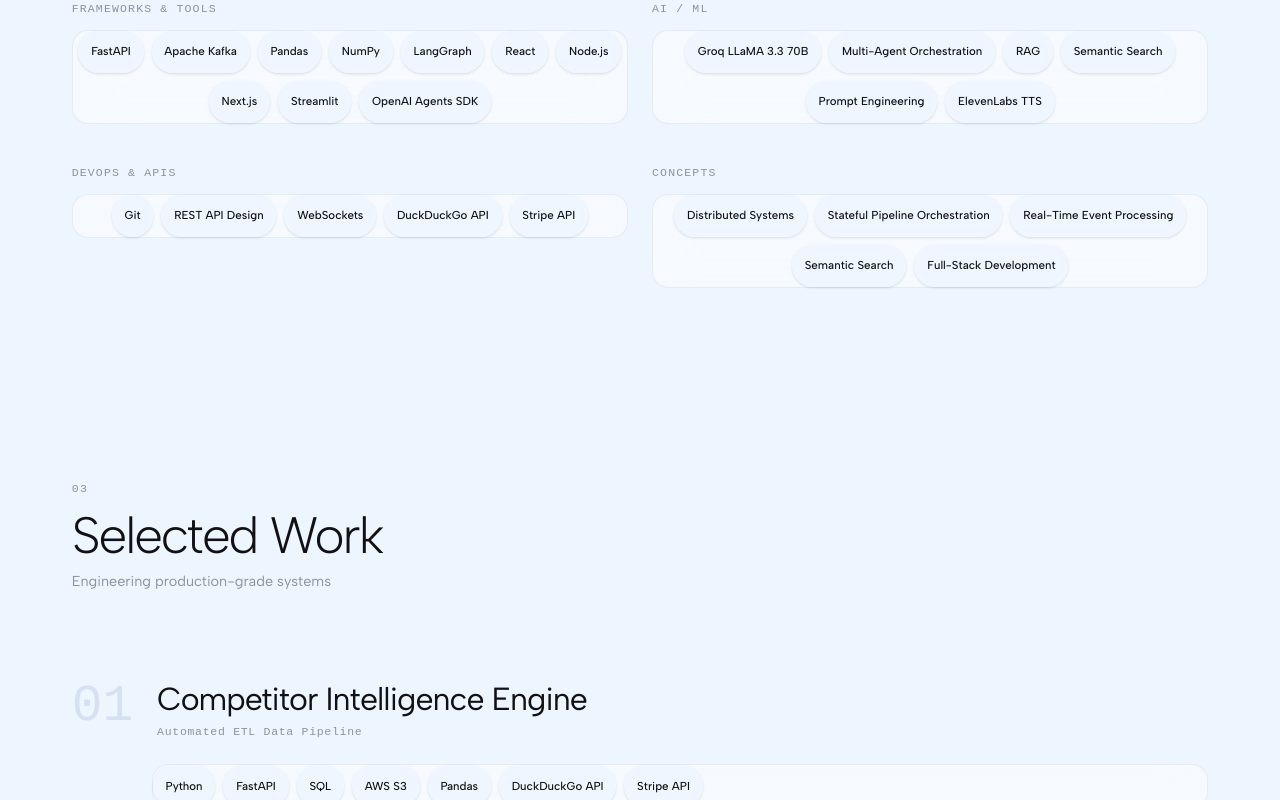
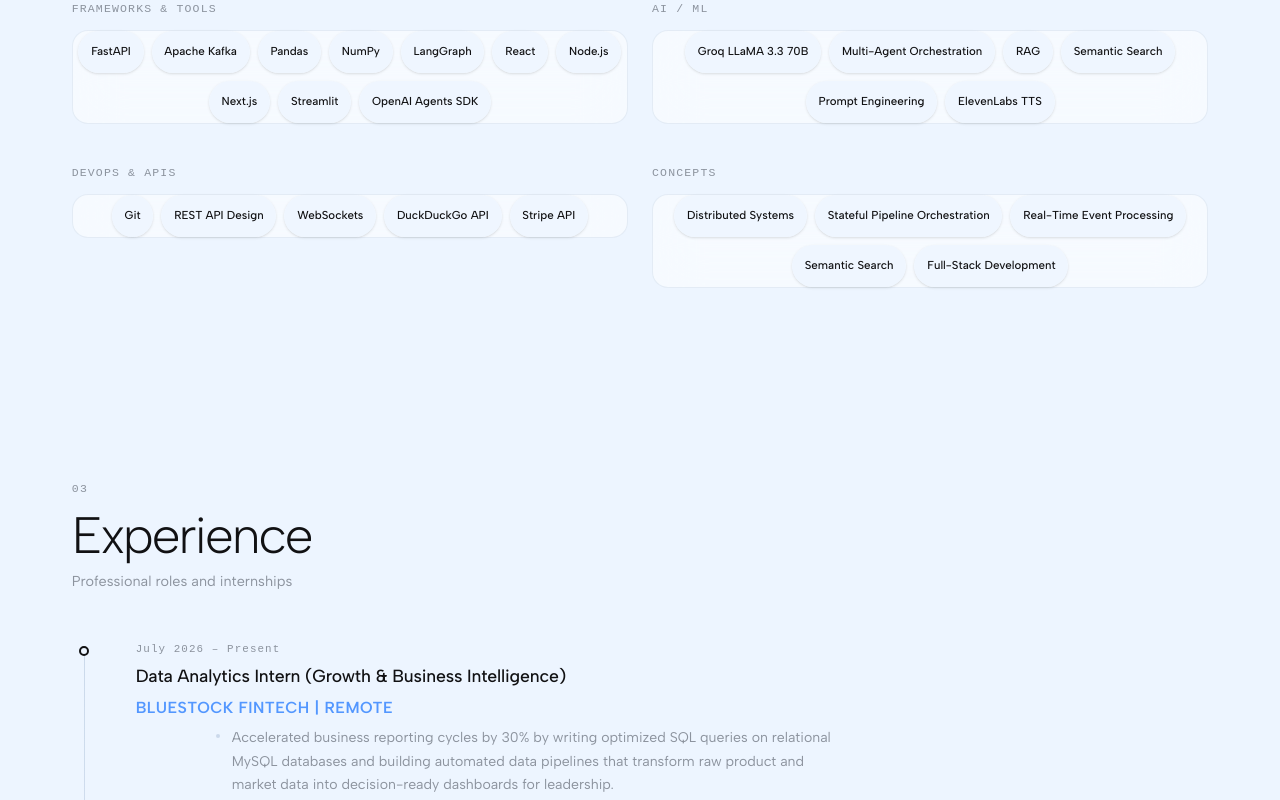
Before and after one commit to kanglesoham11-code/portfolio_2, a Next.js app: page / in a window 1280 px wide. Shown: the part 2000-2800 px from the top of the page. Built offline with nearby package versions, Linux system fonts and the light colour scheme; a web font is replaced by a local one.

Commit message:
fix: make nav dock text visible in dark mode, add experience section formatting

```diff
--- a/app/page.tsx
+++ b/app/page.tsx
@@ -4,6 +4,7 @@
 import { MiniSoham } from "@/components/mini-soham";
 import { AboutSection } from "@/components/about-section";
 import { SkillsSection } from "@/components/skills-section";
+import { ExperienceSection } from "@/components/experience-section";
 import { ProjectsSection } from "@/components/projects-section";
 import { AchievementsSection } from "@/components/achievements-section";
 import { EducationSection } from "@/components/education-section";
@@ -18,6 +19,7 @@
       <NavDock />
       <AboutSection />
       <SkillsSection />
+      <ExperienceSection />
       <ProjectsSection />
       <AchievementsSection />
       <EducationSection />
--- a/components/achievements-section.tsx
+++ b/components/achievements-section.tsx
@@ -34,7 +34,7 @@
   return (
     <section id="journey" className="portfolio-section">
       <SectionHeader
-        number="04"
+        number="05"
         title="Achievements"
         subtitle="Recognition and milestones"
       />
--- a/components/certificates-section.tsx
+++ b/components/certificates-section.tsx
@@ -19,7 +19,7 @@
 
   return (
     <section id="certificates" className="portfolio-section pb-16 md:pb-24">
-      <SectionHeader number="06" title="Certificates" />
+      <SectionHeader number="07" title="Certificates" subtitle="Continuous Learning & Credentials" />
 
       <div className="mt-12 md:mt-16 w-full max-w-[100vw] overflow-hidden">
         <InfiniteSlider speed={60} speedOnHover={20} gap={24}>
--- a/components/contact-section.tsx
+++ b/components/contact-section.tsx
@@ -6,7 +6,7 @@
   return (
     <section id="contact" className="portfolio-section contact-section">
       <ScrollReveal>
-        <p className="contact__label">06 — CONNECT</p>
+        <p className="contact__label">08 — CONNECT</p>
         <h2 className="contact__heading">
           Let&rsquo;s build
           <br />
--- a/components/education-section.tsx
+++ b/components/education-section.tsx
@@ -15,7 +15,7 @@
 export function EducationSection() {
   return (
     <section className="portfolio-section">
-      <SectionHeader number="05" title="Education" />
+      <SectionHeader number="06" title="Education" />
 
       <ScrollReveal className="edu-card">
         <div className="edu-card__header">
--- /dev/null
+++ b/components/experience-section.tsx
@@ -0,0 +1,64 @@
+"use client";
+
+import { ScrollReveal } from "./scroll-reveal";
+import { SectionHeader } from "./section-header";
+
+const EXPERIENCE = [
+  {
+    year: "July 2026 – Present",
+    title: "Data Analytics Intern (Growth & Business Intelligence)",
+    company: "Bluestock Fintech | Remote",
+    points: [
+      "Accelerated business reporting cycles by 30% by writing optimized SQL queries on relational MySQL databases and building automated data pipelines that transform raw product and market data into decision-ready dashboards for leadership.",
+      "Analyzing customer behavior and campaign performance across digital channels in a live fintech environment — tracking KPIs, uncovering insights, and recommending optimizations that improved funnel conversion visibility by 25%.",
+      "Collaborating with product, marketing, and analytics teams in Agile; documenting clean, reproducible analyses in Advanced Excel / Google Sheets with Git version control.",
+    ],
+  },
+  {
+    year: "May 15, 2026 – Aug. 15, 2026",
+    title: "Open Source Contributor Intern",
+    company: "GirlScript Summer of Code (GSSoC) | Remote",
+    points: [
+      "Shipping merged pull requests in one of India’s largest open-source programs — building data-driven dashboard and analytics features for web platforms used by 10,000+ community users, validated through maintainer code reviews.",
+      "Performing funnel and user-journey analysis on contributor onboarding flows; proposed UX and documentation optimizations that improved new-user activation across production codebases (JavaScript, PHP, SQL, Git/GitHub).",
+    ],
+  },
+  {
+    year: "Apr. 2026 – May 2026",
+    title: "Product Growth & Analytics Intern",
+    company: "inAmigos Foundation | Remote",
+    points: [
+      "Delivered a 40% lift in platform engagement and 99.9% service reliability for a live SaaS product serving real customers by running A/B tests, funnel optimization, and customer behavior analysis across the full product lifecycle.",
+      "Built performance reports and dashboards for leadership using SQL (PostgreSQL/MySQL), Excel/Google Sheets, and interactive front ends (HTML, CSS, JavaScript, AJAX), tracking KPIs across customer segments and digital channels.",
+      "Conducted competitor benchmarking and market research to identify emerging opportunities; partnered cross-functionally with product, marketing, and engineering in a fast-paced Agile/Scrum environment with a strong bias for action.",
+    ],
+  },
+];
+
+export function ExperienceSection() {
+  return (
+    <section id="experience" className="portfolio-section">
+      <SectionHeader
+        number="03"
+        title="Experience"
+        subtitle="Professional roles and internships"
+      />
+      <div className="timeline">
+        {EXPERIENCE.map((exp, i) => (
+          <ScrollReveal key={i} delay={i * 120} className="timeline-item">
+            <span className="timeline-item__year">{exp.year}</span>
+            <h3 className="timeline-item__title">{exp.title}</h3>
+            <div className="text-blue-500/80 font-semibold mb-3 text-sm md:text-base tracking-wide uppercase">
+              {exp.company}
+            </div>
+            <ul className="project__points mt-4 list-disc pl-5 space-y-2 text-zinc-600 dark:text-zinc-400">
+              {exp.points.map((point, j) => (
+                <li key={j}>{point}</li>
+              ))}
+            </ul>
+          </ScrollReveal>
+        ))}
+      </div>
+    </section>
+  );
+}
--- a/components/mini-soham.tsx
+++ b/components/mini-soham.tsx
@@ -11,6 +11,7 @@
   about: { opacity: 1, x: "32vw", y: "-5vh", scale: 1, rotateY: -10 },
   skills: { opacity: 1, x: "-32vw", y: "-2vh", scale: 0.9, rotateY: 10 },
   work: { opacity: 1, x: "32vw", y: "5vh", scale: 1.15, rotateY: -15 }, // WOW moment
+  experience: { opacity: 1, x: "32vw", y: "-5vh", scale: 0.9, rotateY: -10 },
   journey: { opacity: 1, x: "32vw", y: "-5vh", scale: 0.9, rotateY: -10 }, // Anchor Right
   education: { opacity: 1, x: "32vw", y: "0vh", scale: 0.9, rotateY: -10 }, // Anchor Right
   contact: { opacity: 1, x: "32vw", y: "-5vh", scale: 1.1, rotateY: -10 }, // Anchor Right
@@ -21,6 +22,7 @@
   about: { opacity: 1, x: "25vw", y: "25vh", scale: 0.6, rotateY: -5 },
   skills: { opacity: 1, x: "-25vw", y: "25vh", scale: 0.6, rotateY: 5 },
   work: { opacity: 1, x: "25vw", y: "20vh", scale: 0.7, rotateY: -10 },
+  experience: { opacity: 1, x: "25vw", y: "25vh", scale: 0.6, rotateY: -5 },
   journey: { opacity: 1, x: "25vw", y: "25vh", scale: 0.6, rotateY: -5 },
   education: { opacity: 1, x: "25vw", y: "25vh", scale: 0.6, rotateY: -5 },
   contact: { opacity: 1, x: "25vw", y: "20vh", scale: 0.7, rotateY: -5 },
@@ -45,7 +47,7 @@
     const handleScroll = () => {
       if (!ticking) {
         window.requestAnimationFrame(() => {
-          const ids = ["about", "skills", "work", "journey", "education", "contact"];
+          const ids = ["about", "skills", "experience", "work", "journey", "education", "contact"];
           let newActive: keyof typeof DESKTOP_POSITIONS = "hidden";
           let activeRect: DOMRect | null = null;
 
@@ -112,7 +114,7 @@
   let bubblePosition: "left" | "right" | "top" = "left";
   if (activeSection === "skills") {
     bubblePosition = "right";
-  } else if (["journey", "education", "contact"].includes(activeSection)) {
+  } else if (["experience", "journey", "education", "contact"].includes(activeSection)) {
     bubblePosition = "left";
   }
 
--- a/components/nav-dock.tsx
+++ b/components/nav-dock.tsx
@@ -11,6 +11,7 @@
   Mail,
   Send,
   Award,
+  Briefcase,
 } from "lucide-react";
 import { Dock, DockIcon, DockItem, DockLabel } from "@/components/core/dock";
 import useClickOutside from "@/hooks/useClickOutside";
@@ -29,7 +30,7 @@
     href: "#about",
     content: (
       <div className="flex flex-col space-y-4">
-        <div className="flex flex-col space-y-1 text-zinc-700 dark:text-zinc-300">
+        <div className="flex flex-col space-y-1 text-zinc-700">
           <span className="font-medium text-base">Soham Kangle</span>
           <span className="text-sm">Data Engineering & AI Architect</span>
         </div>
@@ -49,7 +50,7 @@
     href: "#skills",
     content: (
       <div className="flex flex-col space-y-4">
-        <div className="text-zinc-700 dark:text-zinc-300 text-sm">
+        <div className="text-zinc-700 text-sm">
           Core competencies in Distributed Systems, Pipelines, and Vector DBs.
         </div>
         <a
@@ -62,13 +63,32 @@
     ),
   },
   {
+    id: "experience",
+    title: "Experience",
+    icon: Briefcase,
+    href: "#experience",
+    content: (
+      <div className="flex flex-col space-y-4">
+        <div className="text-zinc-700 text-sm">
+          Professional roles in Data Analytics & Product Growth.
+        </div>
+        <a
+          href="#experience"
+          className="relative h-8 w-full scale-100 select-none appearance-none flex items-center justify-center rounded-lg border border-zinc-950/10 px-2 text-sm text-zinc-600 transition-colors hover:bg-zinc-100 hover:text-zinc-800 focus-visible:ring-2 active:scale-[0.98]"
+        >
+          View Experience
+        </a>
+      </div>
+    ),
+  },
+  {
     id: "work",
     title: "Work",
     icon: FolderKanban,
     href: "#work",
     content: (
       <div className="flex flex-col space-y-4">
-        <div className="flex flex-col text-zinc-700 dark:text-zinc-300 text-sm">
+        <div className="flex flex-col text-zinc-700 text-sm">
           <div className="space-y-1">
             <div>HIREPATH_AI.prod</div>
             <div>Identity_Network.sys</div>
@@ -91,7 +111,7 @@
     href: "#journey",
     content: (
       <div className="flex flex-col space-y-4">
-        <div className="text-zinc-700 dark:text-zinc-300 text-sm">
+        <div className="text-zinc-700 text-sm">
           GUVi National Hackathon Finalist and Open Source Contributor.
         </div>
         <a
@@ -110,7 +130,7 @@
     href: "#certificates",
     content: (
       <div className="flex flex-col space-y-4">
-        <div className="flex flex-col text-zinc-700 dark:text-zinc-300 text-sm">
+        <div className="flex flex-col text-zinc-700 text-sm">
           <span>10+ Professional Certifications</span>
           <span className="text-zinc-500">Cloud & Data Engineering</span>
         </div>
@@ -130,7 +150,7 @@
     href: "#contact",
     content: (
       <div className="flex flex-col space-y-4">
-        <div className="text-zinc-700 dark:text-zinc-300 text-sm">
+        <div className="text-zinc-700 text-sm">
           Ready to architect scalable solutions? Let's connect.
         </div>
         <a
@@ -149,7 +169,7 @@
     href: "mailto:kanglesoham11@gmail.com",
     content: (
       <div className="flex flex-col space-y-4">
-        <div className="text-zinc-700 dark:text-zinc-300 text-sm">
+        <div className="text-zinc-700 text-sm">
           Open mail client to send a direct email to kanglesoham11@gmail.com.
         </div>
         <a
--- a/components/projects-section.tsx
+++ b/components/projects-section.tsx
@@ -100,7 +100,7 @@
   return (
     <section id="work" className="portfolio-section">
       <SectionHeader
-        number="03"
+        number="04"
         title="Selected Work"
         subtitle="Engineering production-grade systems"
       />
```
Also changed, not shown: components/mini-soham/tutorial-data.ts (+9 -1 lines).
